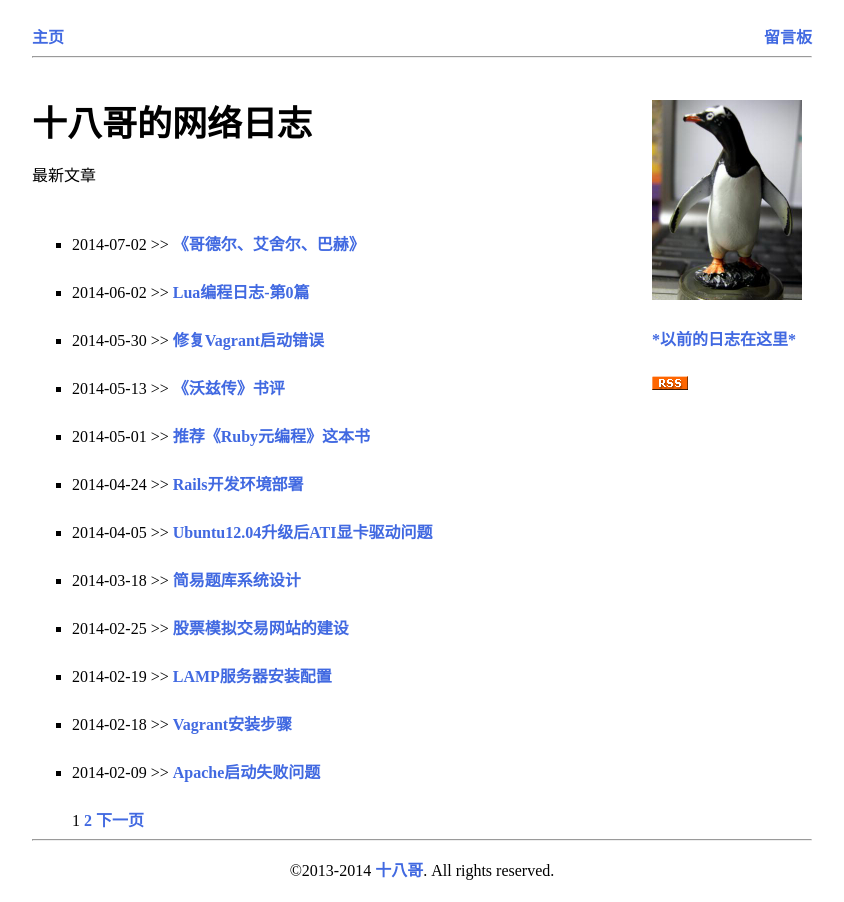
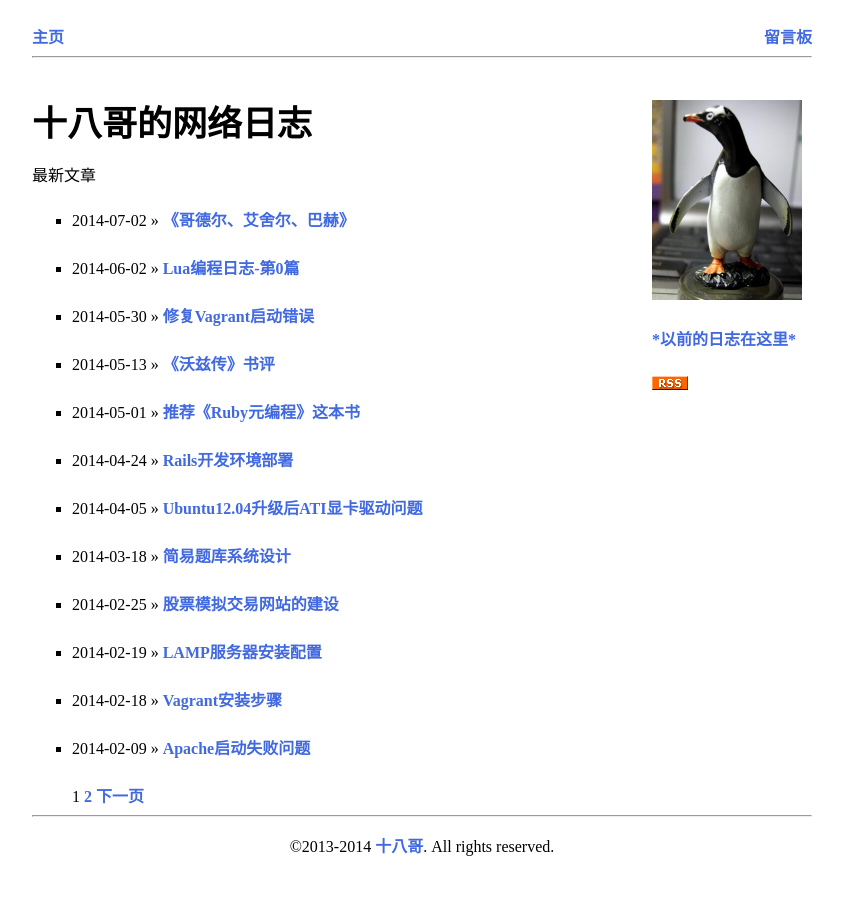
Before and after one commit to cforth/blog, a Jekyll site: the page built from index.html, in a window 1280 px wide. Shown: the whole page, without its empty margins (218-1062 px from the left). Built offline with Jekyll 4.4.1, drawn with Linux system fonts in a browser that asks for light colours; Markdown is read by kramdown in place of the engine named in the settings; the list of posts is cut into pages by our own code.

Commit message:
列表样式调整

```diff
--- a/index.html
+++ b/index.html
@@ -6,7 +6,10 @@
 <p>最新文章</p>
 <ul>
   {% for post in paginator.posts %}
-　  <li>{{ post.date | date: "%Y-%m-%d" }} >> <a href="{{ site.baseurl }}{{ post.url }}">{{ post.title }}</a></li>
+    <li>
+      <span class="date">{{ post.date | date: "%Y-%m-%d"  }}</span> &raquo;
+      <a class="title" href="{{ site.baseurl  }}{{ post.url  }}">{{post.title  }}</a>
+    </li>
 　{% endfor %}
 
 {% if paginator.total_pages > 1 %}
```
